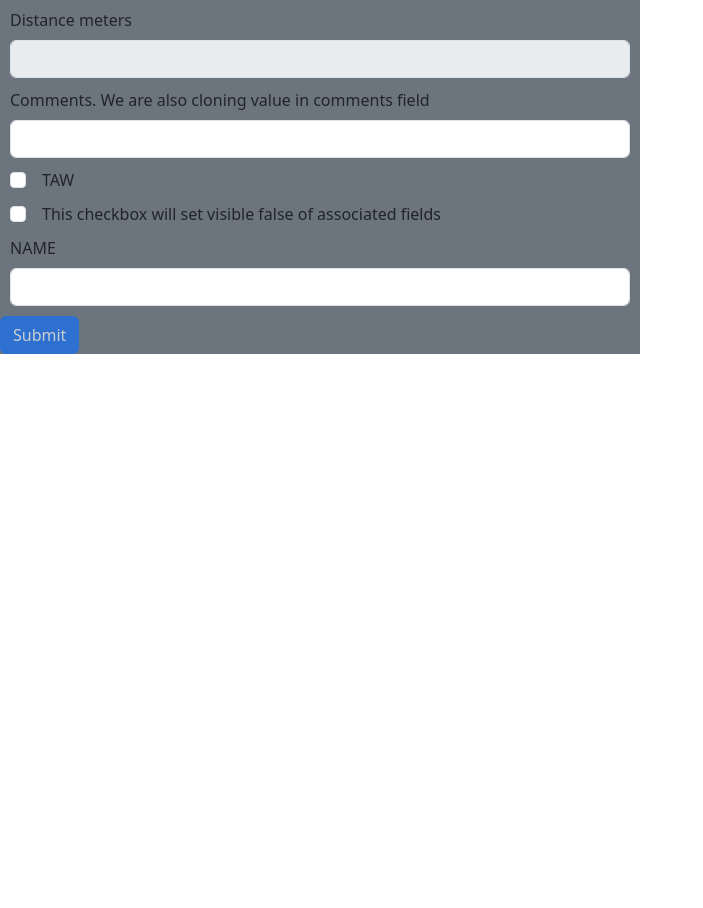
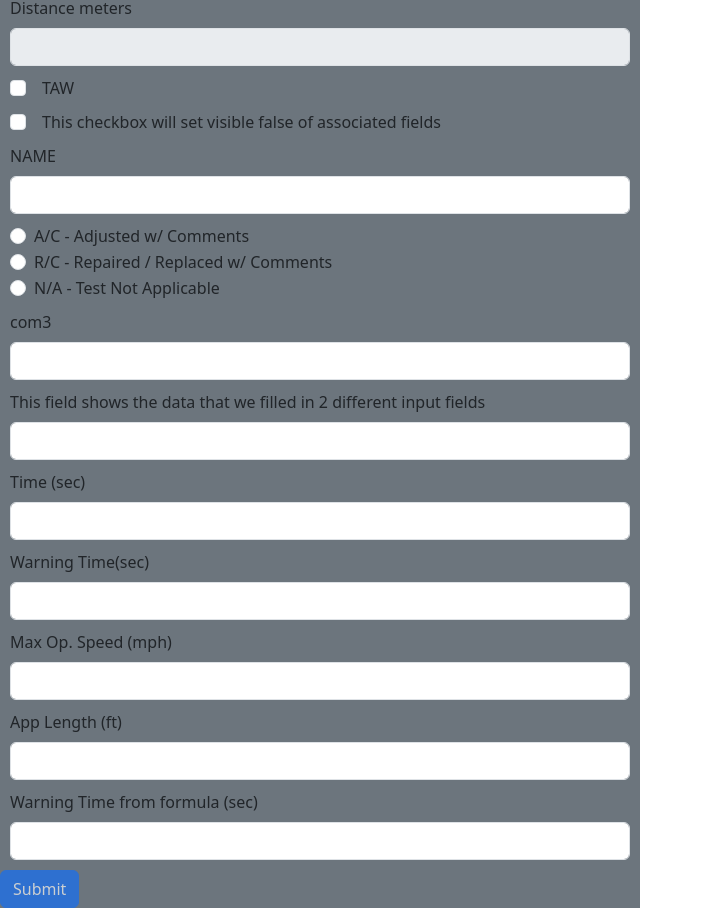
Before and after one commit to DrFidget/dynamic-form, a React (Vite) app: page / in a window 1280 px wide. Shown: the part 1746-2654 px from the top of the page, without its empty margins (0-703 px from the left). Before the commit the page ends 2100 px from the top, so only its background shows below. Built offline with nearby package versions, Linux system fonts and the light colour scheme.

Commit message:
binding and mapping done

```diff
--- a/ServiceLayer/FormPresenter/LogicLayer/FormHandler/FormLoaderHandleBinding.js
+++ b/ServiceLayer/FormPresenter/LogicLayer/FormHandler/FormLoaderHandleBinding.js
@@ -1,7 +1,8 @@
 import { tableLookupHandle } from "./FormLoaderHandleLookup";
+import { MappingMethods } from "./FormLoaderHandleMapping";
 import { getObjFromId, formLoaderUtils } from "./FormLoaderUtils";
 
-export const handleBinding = (id, formSchema) => {
+export const handleBinding = (id, formSchema, dict) => {
   let updatedSchema = [...formSchema];
   let Obj = getObjFromId(id, formSchema);
 
@@ -10,10 +11,14 @@ export const handleBinding = (id, formSchema) => {
 
   let binding = Obj.optionalProperties.binding;
   // check target priority (array , group or single) and get target fields
+  let updatedFields = [];
+
+  if (binding.mapping) {
+    return MappingMethods.MappingHandler(binding, Obj, formSchema, dict);
+  } else {
     let targetFields = formLoaderUtils.getTargetFields(binding, formSchema);
     //[lsit of fields with matched target id]
 
-  let updatedFields = [];
     if (binding.targetPropertyLookup === "table") {
       updatedFields = tableLookupHandle({ ...targetFields[0] }, Obj);
       // function(tableLookup,object.value,) return updated fields
@@ -33,6 +38,8 @@ export const handleBinding = (id, formSchema) => {
       );
       if (fi !== -1) updatedSchema[fi] = { ...uf };
     });
+  }
+
   return updatedSchema;
 };
 
--- a/ServiceLayer/FormPresenter/LogicLayer/FormHandler/FormLoaderHandleChange.js
+++ b/ServiceLayer/FormPresenter/LogicLayer/FormHandler/FormLoaderHandleChange.js
@@ -1,15 +1,17 @@
 import { handleBinding } from "./FormLoaderHandleBinding";
 import { getObjFromId } from "./FormLoaderUtils";
 
-function replaceVariables(inputString, dict) {
-  const variablePattern = /\${(\w+)}/g;
+export function replaceVariables(inputString, dict, flag) {
+  const variablePattern = /\${([^{}]+)}/g;
 
   const replacedString = inputString.replace(
     variablePattern,
     (match, variableName) => {
       if (dict.hasOwnProperty(variableName)) {
+        if (!dict[variableName]) return "";
         return dict[variableName];
       } else {
+        if (flag) return " ";
         return match;
       }
     }
@@ -18,7 +20,7 @@ function replaceVariables(inputString, dict) {
   return replacedString;
 }
 
-const ValidateEachProperty = (rule, dict) => {
+export const ValidateEachProperty = (rule, dict) => {
   let ModifiedRule = replaceVariables(rule, dict);
   return eval(ModifiedRule);
 };
@@ -92,7 +94,7 @@ export const HandleChangeState = (value, id, dict, formSchema) => {
 
   let updatedFields = ChangeField(value, id, dict, formSchema);
   let isReadyToSubmit = IsReadyToSubmit(formSchema);
-  updatedFields = handleBinding(id, [...updatedFields]);
+  updatedFields = handleBinding(id, [...updatedFields], dict);
 
   // Change field should give us single field.
   // single field will be passed to binding method.
--- /dev/null
+++ b/ServiceLayer/FormPresenter/LogicLayer/FormHandler/FormLoaderHandleMapping.js
@@ -0,0 +1,116 @@
+import { formLoaderUtils } from "./FormLoaderUtils";
+import { replaceVariables } from "./FormLoaderHandleChange";
+export const MappingMethods = {
+  hardCopyFormSchema: (updatedFields, updatedSchema) => {
+    if (updatedFields.length === 0) return updatedSchema;
+    updatedFields.forEach((uf) => {
+      let fi = updatedSchema.findIndex(
+        (sf) => sf.dataValues.id === uf.dataValues.id
+      );
+      if (fi !== -1) updatedSchema[fi] = { ...uf };
+    });
+    return updatedSchema;
+  },
+
+  getMappingTargetFields: (mapping, fields) => {
+    if (!mapping || !fields.length) return [];
+
+    if (mapping.targetArray)
+      return fields.filter((field) =>
+        mapping.targetArray.includes(field.dataValues.id)
+      );
+
+    if (mapping.targetGroup)
+      return fields.filter(
+        (field) =>
+          field.optionalProperties &&
+          field.optionalProperties.groupId === mapping.targetGroup
+      );
+
+    if (mapping.target)
+      return fields.filter((field) => field.dataValues.id === mapping.target);
+
+    return [];
+  },
+  dealActualMapping: (targetArray, targetProperty, propertyVal) => {
+    return targetArray.map((e) => {
+      formLoaderUtils.targetPropertyMethods[targetProperty](e, propertyVal);
+      return e;
+    });
+  },
+  dealFormatMapping: (targets, dict, mappingObj) => {
+    let rule = replaceVariables(mappingObj.formatFunction, dict, true);
+    return targets.map((e) => {
+      e.dataValues.value = rule;
+      return e;
+    }); //return updated fields []
+  },
+  HandleSingleMapObj: (mappingObj, SourceObject, binding, formSchema, dict) => {
+    //check if options  are provided or not. If yes then use them to map the fields otherwise use default mapping method.
+    let target = [];
+    let targetProperty = null;
+    let propertyVal = null;
+    let updatedFields = [];
+
+    if (mappingObj.target || mappingObj.targetGroup || mappingObj.targetArray) {
+      target = MappingMethods.getMappingTargetFields(mappingObj, formSchema);
+    } else {
+      target = formLoaderUtils.getTargetFields(binding, formSchema);
+    }
+    /// target [{},{},{}]
+    if (target.length === 0) return [];
+
+    if (mappingObj.options) {
+      if (!mappingObj.options.includes(SourceObject.dataValues.value))
+        return updatedFields;
+
+      if (mappingObj.mapTo) {
+        targetProperty = binding.targetProperty;
+        propertyVal = mappingObj.mapTo === "true" ? true : false;
+      } else {
+        targetProperty = mappingObj.targetProperty
+          ? mappingObj.targetProperty
+          : binding.targetProperty;
+        propertyVal = SourceObject.dataValues.value;
+      }
+      //now i have target [{},{}] / targetproperty (value/enable/visible) / propertyVal (val/True-False) to change in obj
+
+      updatedFields = MappingMethods.dealActualMapping(
+        target,
+        targetProperty,
+        propertyVal
+      );
+    }
+    if (mappingObj.formatFunction) {
+      updatedFields = MappingMethods.dealFormatMapping(
+        target,
+        dict,
+        mappingObj
+      );
+    }
+    return updatedFields;
+  },
+
+  MappingHandler: (binding, SourceObject, formSchema, dict) => {
+    let mapping = binding.mapping;
+    let updatedSchema = [...formSchema];
+    let updatedFields = [];
+
+    mapping.forEach((e) => {
+      updatedFields = MappingMethods.HandleSingleMapObj(
+        e,
+        SourceObject,
+        binding,
+        formSchema,
+        dict
+      );
+      updatedSchema = MappingMethods.hardCopyFormSchema(
+        updatedFields,
+        updatedSchema
+      );
+    });
+
+    return updatedSchema;
+  },
+};
+// formatFunction: "consider  this ${num-ptime}",
--- a/ServiceLayer/FormPresenter/LogicLayer/FormHandler/FormLoaderUtils.js
+++ b/ServiceLayer/FormPresenter/LogicLayer/FormHandler/FormLoaderUtils.js
@@ -10,25 +10,26 @@ export const formLoaderUtils = {
       );
     if (binding.targetGroup)
       return fields.filter(
-        (field) => field.optionalProperties && field.optionalProperties.groupId
+        (field) =>
+          field.optionalProperties &&
+          field.optionalProperties.groupId === binding.targetGroup
       );
     if (binding.target)
       return fields.filter((field) => field.dataValues.id === binding.target);
   },
-  updateTargetProperty: (Obj, binding, fields) => {
+  updateTargetProperty: (Obj, binding, fields, dict) => {
     return fields.map((f) => {
-      targetPropertyMethods[binding.targetProperty](
+      formLoaderUtils.targetPropertyMethods[binding.targetProperty](
         f,
         Obj.dataValues.value,
-        binding
+        binding,
+        dict
       );
       return f;
     });
   },
-};
-const targetPropertyMethods = {
+  targetPropertyMethods: {
     value: (objToChange, value, binding) => {
-    //for value
       objToChange.dataValues.value = value;
     },
     enable: (objToChange, enable, binding) => {
@@ -37,8 +38,9 @@ const targetPropertyMethods = {
     },
     visible: (objToChange, visibility, binding) => {
       //for visibility
-    if (binding.logicalFunction && binding.logicalFunction === "!")
+      if (binding && binding.logicalFunction && binding.logicalFunction === "!")
         objToChange.inputProperties.hidden = visibility;
       else objToChange.inputProperties.hidden = !visibility;
     },
+  },
 };
--- a/src/compoenets/newForm/Schema/FormSchema.js
+++ b/src/compoenets/newForm/Schema/FormSchema.js
@@ -269,34 +269,7 @@ export const FormSchema = [
       ],
     },
   },
-  {
-    id: "com1",
-    fieldName: "Comments. We are also cloning value in comments field",
-    fieldType: "text",
-    groupId: "com2",
-    groupVisibility: "false",
-    required: true,
-    clearValues: false,
-    visible: false,
-    binding: {
-      property: "value",
-      target: "com",
-      targetProperty: "value",
-    },
-  },
-  {
-    id: "com",
-    fieldName: "Comments. We are also cloning value in comments field",
-    fieldType: "text",
-    clearValues: false,
-    groupId: "com3",
-    groupVisibility: "true",
-    binding: {
-      property: "value",
-      target: "com1",
-      targetProperty: "value",
-    },
-  },
+
   {
     id: "tawer",
     altId: "top_taw",
@@ -347,4 +320,156 @@ export const FormSchema = [
     required: true,
     groupId: "mint",
   },
+  {
+    id: "test",
+
+    fieldName: "Condition",
+
+    fieldType: "radioList",
+
+    options: [
+      "A/C - Adjusted w/ Comments",
+
+      "R/C - Repaired / Replaced w/ Comments",
+
+      "N/A - Test Not Applicable",
+    ],
+
+    data: ["A/C", "R/C", "N/A"],
+
+    binding: {
+      property: "value",
+      target: "com1", // this should be 1st id of same targetGroup
+      targetGroup: "com2",
+      targetProperty: "visible",
+      mapping: [
+        {
+          options: ["A/C", "R/C"],
+          mapTo: "true",
+          targetGroup: "com2",
+        },
+        {
+          options: ["OK", "N/A"],
+          mapTo: "false",
+          targetGroup: "com2",
+        },
+        {
+          options: ["A/C", "R/C"],
+          mapTo: "false",
+          targetGroup: "com3",
+        },
+        {
+          options: ["OK", "N/A"],
+          mapTo: "true",
+          targetGroup: "com3",
+        },
+      ],
+    },
+  },
+  {
+    id: "com2",
+    fieldName: "com2",
+    fieldType: "text",
+    groupId: "com2",
+    groupVisibility: "false",
+    required: true,
+    clearValues: false,
+    visible: false,
+    binding: {
+      property: "value",
+      target: "com",
+      targetProperty: "value",
+    },
+  },
+  {
+    id: "com3",
+    fieldName: "com3",
+    fieldType: "text",
+    clearValues: false,
+    groupId: "com3",
+    groupVisibility: "true",
+    binding: {
+      property: "value",
+      target: "com1",
+      targetProperty: "value",
+    },
+  },
+  {
+    id: "time-text",
+    fieldName:
+      "This field shows the data that we filled in 2 different input fields",
+    fieldType: "text",
+  },
+  {
+    id: "num-ptime",
+    fieldName: "Time (sec)",
+    fieldType: "number",
+    binding: {
+      property: "value",
+      target: "time-text",
+      targetArray: ["time-text"],
+      targetProperty: "value",
+      mapping: [
+        {
+          formatFunction: "From: ${num-ptime} to: ${num-warntime}",
+        },
+      ],
+    },
+  },
+  {
+    id: "num-warntime",
+    fieldName: "Warning Time(sec)",
+    fieldType: "number",
+    binding: {
+      property: "value",
+      target: "time-text",
+      targetArray: ["time-text"],
+      targetProperty: "value",
+      mapping: [
+        {
+          formatFunction: "From: ${num-ptime} to: ${num-warntime}",
+        },
+      ],
+    },
+  },
+
+  {
+    id: "maxspeed",
+    fieldName: "Max Op. Speed (mph)",
+    fieldType: "number",
+    binding: {
+      property: "value",
+      target: "warntm",
+      targetProperty: "value",
+      mathFunction: "${aplen} / ( ${maxspeed} * 1.46667 )",
+      fun: {
+        type: "round",
+        args: [
+          "1", // This will show only 1 digit after decimal
+        ],
+      },
+    },
+  },
+  {
+    id: "aplen",
+    fieldName: "App Length (ft)",
+    fieldType: "number",
+    binding: {
+      property: "value",
+      target: "warntm",
+      targetProperty: "value",
+      mathFunction: "${aplen} / ( ${maxspeed} * 1.46667 )",
+      fun: {
+        type: "round",
+        args: [
+          "1", // This will show only 1 digit after decimal
+        ],
+      },
+    },
+  },
+  {
+    id: "warntm",
+    fieldName: "Warning Time from formula (sec)",
+    fieldType: "text",
+  },
 ];
--- a/src/compoenets/newForm/inputs/Number.jsx
+++ b/src/compoenets/newForm/inputs/Number.jsx
@@ -17,11 +17,13 @@ const Number = ({ Element, Styles, HandleChange }) => {
         onChange={HandleInputChange}
       />
 
-      {optionalProperties && !optionalProperties.message != "" && (
-        <p style={{ color: `${optionalProperties.validation.color}` }}>
-          {optionalProperties.validation.message}
-        </p>
-      )}
+      {optionalProperties &&
+        optionalProperties.validation &&
+        optionalProperties.validation.message !== "" && (
+          <p style={{ color: `${optionalProperties.validation.color}` }}>
+            {optionalProperties.validation.message}
+          </p>
+        )}
     </div>
   );
 };
```
Lines whose indentation alone changed are shown as unchanged.
